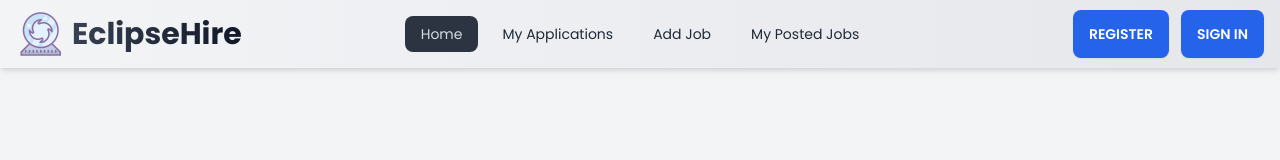
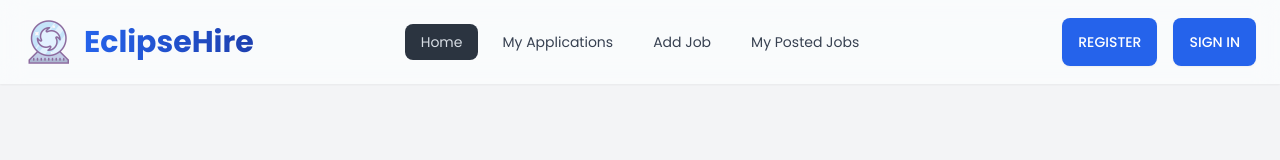
Before and after one commit to MirazZim/EclipseHire, a React (Vite) app: page / in a window 1280 px wide. Shown: the top 160 px of the page. Built offline with nearby package versions, Linux system fonts and the light colour scheme; no server answers; grey boxes are pictures that could not be loaded; a web font is replaced by a local one.

Commit message:
made the navbar look modern

```diff
--- a/src/Pages/Shared/NavBar.jsx
+++ b/src/Pages/Shared/NavBar.jsx
@@ -5,10 +5,7 @@ import Logo from '../../assets/JobsLogo.png'
 import { motion } from "framer-motion";
 
 const NavBar = () => {
-
-
     const { user, signOutUser } = useContext(AuthContext);
-
 
     const handleSignOut = () => {
         signOutUser()
@@ -21,24 +18,20 @@ const NavBar = () => {
     }
 
     const links = <>
-
-        <li><NavLink to = "/">Home</NavLink></li>
-        <li><NavLink to = "/MyApplications">My Applications</NavLink></li>
-        <li><NavLink to = "/addJob">Add Job</NavLink></li>
-        <li><NavLink to = "/MyPostedJobs">My Posted Jobs</NavLink></li>
-
+        <li><NavLink to="/" className="px-4 py-2 text-gray-700 hover:text-blue-600 transition-colors">Home</NavLink></li>
+        <li><NavLink to="/MyApplications" className="px-4 py-2 text-gray-700 hover:text-blue-600 transition-colors">My Applications</NavLink></li>
+        <li><NavLink to="/addJob" className="px-4 py-2 text-gray-700 hover:text-blue-600 transition-colors">Add Job</NavLink></li>
+        <li><NavLink to="/MyPostedJobs" className="px-4 py-2 text-gray-700 hover:text-blue-600 transition-colors">My Posted Jobs</NavLink></li>
     </>
 
-
-
     return (
-        <div className="navbar bg-gradient-to-r from-gray-100 to-gray-200 shadow-md px-4 py-2 sticky top-0 z-50">
+        <div className="navbar backdrop-blur-md bg-white/80 shadow-sm px-6 py-4 sticky top-0 z-50">
             <div className="navbar-start">
                 <div className="dropdown">
-                    <div tabIndex={0} role="button" className="btn btn-ghost lg:hidden hover:bg-gray-200 transition-colors">
+                    <div tabIndex={0} role="button" className="btn btn-ghost lg:hidden hover:bg-gray-100 transition-colors">
                         <svg
                             xmlns="http://www.w3.org/2000/svg"
-                            className="h-5 w-5"
+                            className="h-5 w-5 text-gray-600"
                             fill="none"
                             viewBox="0 0 24 24"
                             stroke="currentColor">
@@ -51,64 +44,58 @@ const NavBar = () => {
                     </div>
                     <ul
                         tabIndex={0}
-                        className="menu menu-sm dropdown-content bg-gray-50 rounded-xl z-[1] mt-3 w-52 p-4 shadow-lg border border-gray-200">
+                        className="menu menu-sm dropdown-content bg-white/95 backdrop-blur-lg rounded-2xl z-[1] mt-3 w-52 p-4 shadow-xl border border-gray-100">
                         {links}
                     </ul>
                 </div>
-                <motion.a
-                    className="flex items-center gap-2 hover:opacity-80 transition-opacity"
+                <Link to="/">
+                    <motion.div
+                        className="flex items-center gap-3 hover:opacity-90 transition-opacity"
                         whileHover={{ scale: 1.02 }}
                         whileTap={{ scale: 0.98 }}
                     >
                         <img className='w-12' src={Logo} alt="Jobs Portal Logo" />
-                    <h3 className='text-3xl font-bold bg-gradient-to-r from-gray-700 to-gray-900 bg-clip-text text-transparent'>EclipseHire</h3>
-                </motion.a>
+                        <h3 className='text-3xl font-bold bg-gradient-to-r from-blue-600 to-blue-800 bg-clip-text text-transparent'>EclipseHire</h3>
+                    </motion.div>
+                </Link>
             </div>
             <div className="navbar-center hidden lg:flex">
                 <ul className="menu menu-horizontal px-1 gap-2">
                     {links}
                 </ul>
             </div>
-            <div className="navbar-end gap-3">
-
-                {/* Conditional rendering based on user authentication status */}
-                {
-                    user ? <>
-                        {/* If user is logged in, show Sign Out button */}
+            <div className="navbar-end gap-4">
+                {user ? (
                     <motion.button
-                        className="bg-blue-600 text-white px-6 py-3 rounded-full shadow-md transition-all"
+                        className="bg-gradient-to-r from-blue-600 to-blue-700 text-white px-6 py-3 rounded-full shadow-sm hover:shadow-md transition-all font-medium"
                         whileHover={{ scale: 1.2 }}
                         whileTap={{ scale: 1.10 }}
                         transition={{ type: "spring", stiffness: 500, damping: 10000000, mass: 0.5 }}
-                        onClick={handleSignOut} >Sign Out</motion.button>
-                    </> : <>
-                        {/* If user is not logged in, show Register and Sign In buttons */}
+                        onClick={handleSignOut}
+                    >
+                        Sign Out
+                    </motion.button>
+                ) : (
+                    <>
                         <motion.button
                             className="btn text-sm relative bg-blue-600 border-none px-4 py-2 text-white uppercase cursor-pointer transition-all duration-500 ease-in-out before:content-[''] before:absolute before:left-0 before:bottom-0 before:h-[2px] before:w-0 before:bg-[#eeede9] before:transition-all before:duration-500 before:ease-in-out hover:text-white hover:delay-500 hover:before:w-full after:content-[''] after:absolute after:left-0 after:bottom-0 after:h-0 after:w-full after:bg-black after:transition-all after:duration-400 after:ease-in-out after:-z-10 hover:after:h-full hover:after:delay-400"
                             whileHover={{ scale: 1.1 }}
                             whileTap={{ scale: 1.05 }}
                             transition={{ type: "spring", stiffness: 500, damping: 10000000, mass: 0.5 }}
                         >
-                       {/* Link to registration page */}
-                       <Link to="/register">Register</Link>
+                            <Link to="/register" className="font-medium">Register</Link>
                         </motion.button>
 
-                        {/* Animated Sign In button */}
                         <motion.button
                             className="btn text-sm relative bg-blue-600 border-none px-4 py-2 text-white uppercase cursor-pointer transition-all duration-500 ease-in-out before:content-[''] before:absolute before:left-0 before:bottom-0 before:h-[2px] before:w-0 before:bg-[#eeede9] before:transition-all before:duration-500 before:ease-in-out hover:text-white hover:delay-500 hover:before:w-full after:content-[''] after:absolute after:left-0 after:bottom-0 after:h-0 after:w-full after:bg-black after:transition-all after:duration-400 after:ease-in-out after:-z-10 hover:after:h-full hover:after:delay-400"
                             whileHover={{ scale: 1.1 }}
                             whileTap={{ scale: 1.05 }}
                             transition={{ type: "spring", stiffness: 500, damping: 10000000, mass: 0.5 }}
                         >
-                       {/* Link to sign in page */}
-                       <Link to="/signIn">Sign In</Link>
+                            <Link to="/signIn" className="font-medium">Sign In</Link>
                         </motion.button>
-
-
                     </>
-                }
-
-
+                )}
             </div>
         </div>
     );
```
Lines whose indentation alone changed are shown as unchanged.
